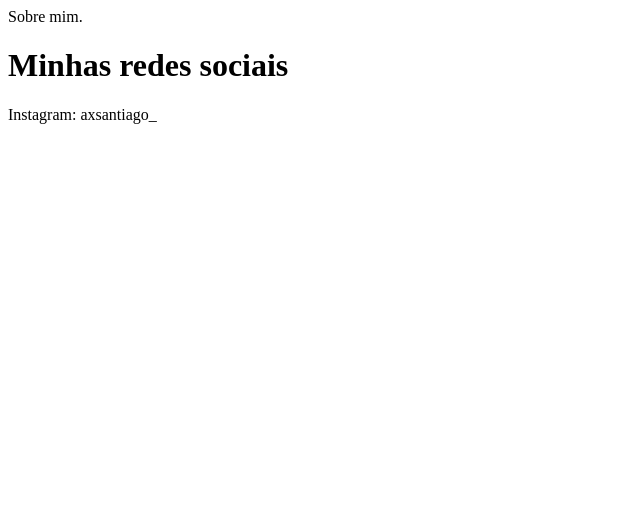
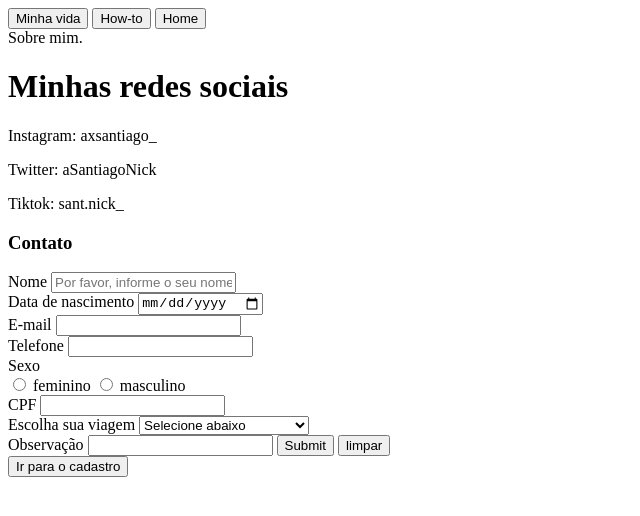
Before and after one commit to asantiagoNick/My-lifee, a plain HTML site: page pages/contato.html in a window 1280 px wide. Shown: the whole page, without its empty margins (0-640 px from the left). Drawn offline with Linux system fonts and the light colour scheme.

Commit message:
Add files via upload

```diff
--- a/pages/contato.html
+++ b/pages/contato.html
@@ -1,11 +1,79 @@
 <html>
 <head>
 <body>
+    <nav>
 
+        <a href="pages/mylife.html"><button>Minha vida</button></a>
+       <a href="pages/howto.html"><button>How-to</button></a>
+      <a href="../index.html"> <button>Home</button></a>
+    </nav>
     <tittle>Sobre mim. </tittle>
     <h1> Minhas redes sociais</h1>
     <p>Instagram: axsantiago_</p>
+    <p> Twitter: aSantiagoNick </p>
+    <p> Tiktok: sant.nick_ </p>
 
+    <form action="cadastro.html" method="post">
+<h3>Contato</h3>
+<section>
+Nome
+<input type="text" id="nome" name="nome"
+placeholder="Por favor, informe o seu nome completo.">
+</section>
+
+<section>
+Data de nascimento
+<input type="date" id="data" name="data">
+</section>
+
+<section>
+E-mail
+<input type="email" id="email" name="email">
+</section>
+
+<section>
+    Telefone
+<input type="tel" id="telefone" name="telefone"
+pattern="[0-9] ({2})-[0-9]{4}-[0-9]{4}">
+</section>
+
+ Sexo
+<section>
+<input type="radio" id="feminino" name="sexo"> feminino
+<input type="radio" id="masculino" name="sexo"> masculino
+</section>
+
+<section>
+CPF
+<input type="number" id="cpf" name="cpf" required>
+</section>
+
+<section>
+    Escolha sua viagem
+    <select id="viagem" name="viagem">
+        <option value="nada">Selecione abaixo</option>
+        <option value="bebs">Bebedouro - SP </option>
+        <option value="map">Monte Azul Paulista - SP </option>
+        <option value="vira">Viradouro - SP </option>
+        <option value="pitty">Pitangueiras - SP </option>
+        <option value="araraquara">Araraquara - SP </option>
+
+
+    </select>
+</section>
+
+<section>
+Observação
+<input type="text" id="observação" name="observação">
+<input type="submit" id="botao" name="botao" >
+<input type="reset" id="botao2" name="botao2" value="limpar">
+</section>
+
+<input type="submit" id="botao" name="botao" value="Ir para o cadastro">
+
+
+
+    </form>
 </body>
 
 </head>
```
Also changed, not shown: index.html (+1 -1 lines), pages/howto.html (+19 -0 lines), pages/mylife.html (+3 -3 lines), pages/cadastro.html (added).
